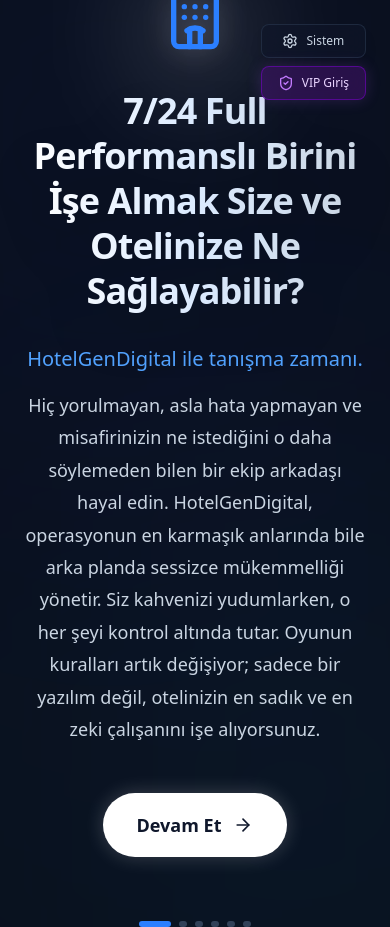
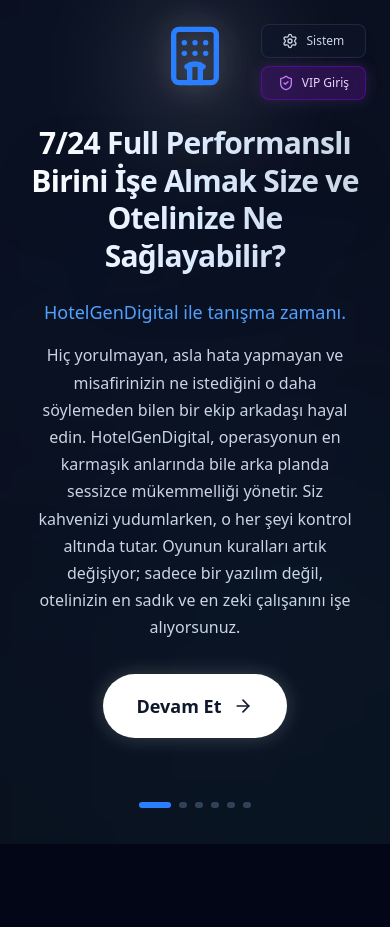
Before and after one commit to qltydigital-hub/HotelGenDigital, a Next.js app in the folder hotel-admin-dashboard/: page / in a window 390 px wide. After the commit the page ends 844 px from the top, so only its background shows below. Built offline with nearby package versions, Linux system fonts and the light colour scheme.

Commit message:
style: sunum sayfasi metin genislikleri masaustu ve mobil icin yataya yayildi

```diff
--- a/hotel-admin-dashboard/src/app/page.tsx
+++ b/hotel-admin-dashboard/src/app/page.tsx
@@ -185,7 +185,7 @@ export default function PresentationFunnel() {
             animate={{ opacity: 1, y: 0, scale: 1 }}
             exit={{ opacity: 0, y: -30, scale: 1.05 }}
             transition={{ duration: 0.6, ease: [0.22, 1, 0.36, 1] }}
-            className="max-w-4xl w-full px-6 flex flex-col items-center text-center z-10"
+            className="max-w-[95%] md:max-w-5xl lg:max-w-7xl w-full px-4 sm:px-6 md:px-8 flex flex-col items-center text-center z-10"
           >
             <motion.div
               initial={{ scale: 0, opacity: 0 }}
@@ -207,7 +207,7 @@ export default function PresentationFunnel() {
               initial={{ opacity: 0, y: 20 }}
               animate={{ opacity: 1, y: 0 }}
               transition={{ delay: 0.3 }}
-              className="text-4xl md:text-6xl font-extrabold tracking-tight mb-6 text-transparent bg-clip-text bg-gradient-to-r from-white via-blue-100 to-slate-300 pb-2 leading-tight md:leading-tight drop-shadow-2xl"
+              className="text-3xl sm:text-4xl md:text-5xl lg:text-6xl font-extrabold tracking-tight mb-4 md:mb-6 text-transparent bg-clip-text bg-gradient-to-r from-white via-blue-100 to-slate-300 pb-2 leading-tight drop-shadow-2xl w-full"
             >
               {slides[slide].title}
             </motion.h1>
@@ -217,7 +217,7 @@ export default function PresentationFunnel() {
                 initial={{ opacity: 0 }}
                 animate={{ opacity: 1 }}
                 transition={{ delay: 0.4 }}
-                className="text-xl md:text-2xl text-blue-400 font-medium mb-4"
+                className="text-lg sm:text-xl md:text-2xl text-blue-400 font-medium mb-4"
               >
                 {slides[slide].subtitle}
               </motion.p>
@@ -227,7 +227,7 @@ export default function PresentationFunnel() {
               initial={{ opacity: 0 }}
               animate={{ opacity: 1 }}
               transition={{ delay: 0.5 }}
-              className="text-lg md:text-2xl text-slate-300 leading-[1.8] md:leading-[2.2] font-light max-w-3xl mb-12"
+              className="text-base sm:text-lg md:text-xl lg:text-2xl text-slate-300 leading-[1.7] md:leading-[2] font-light w-full max-w-full lg:max-w-6xl mb-8 md:mb-12 px-2 md:px-0"
             >
               {slides[slide].content}
             </motion.p>
```
